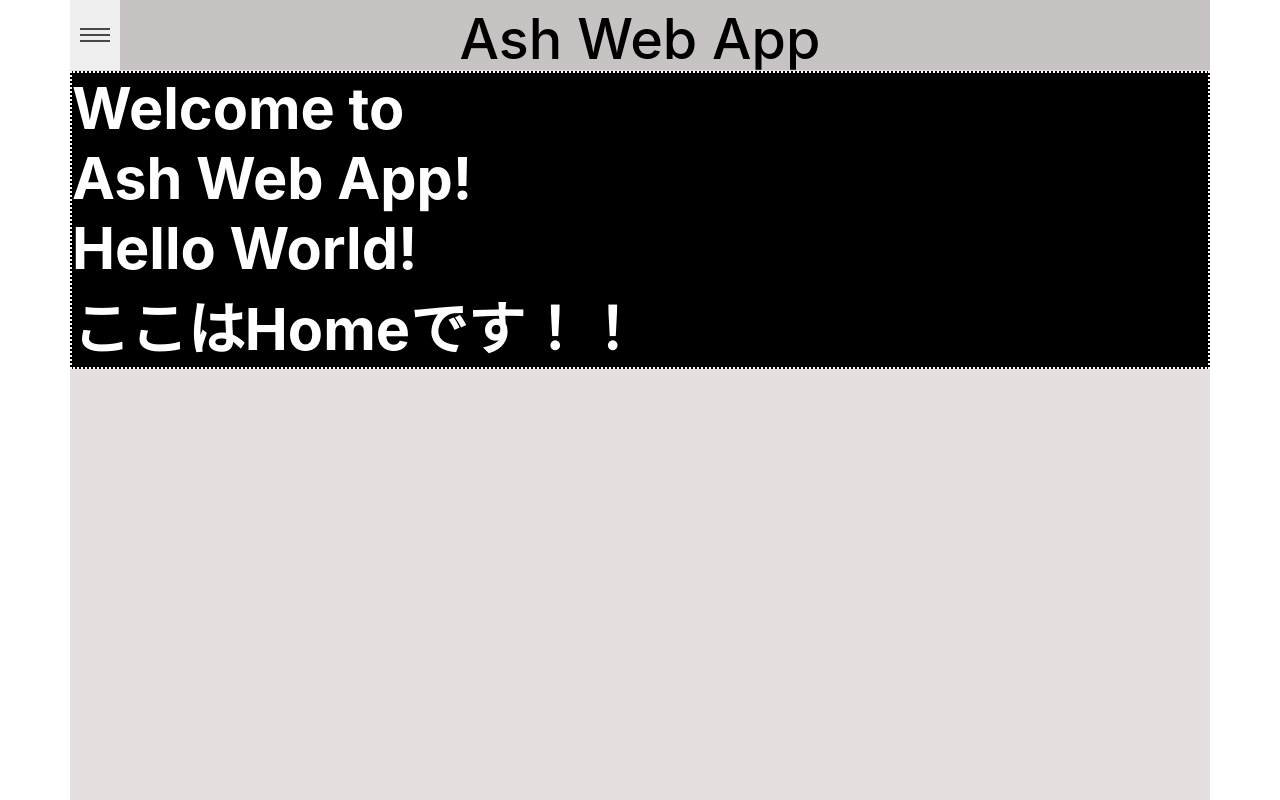
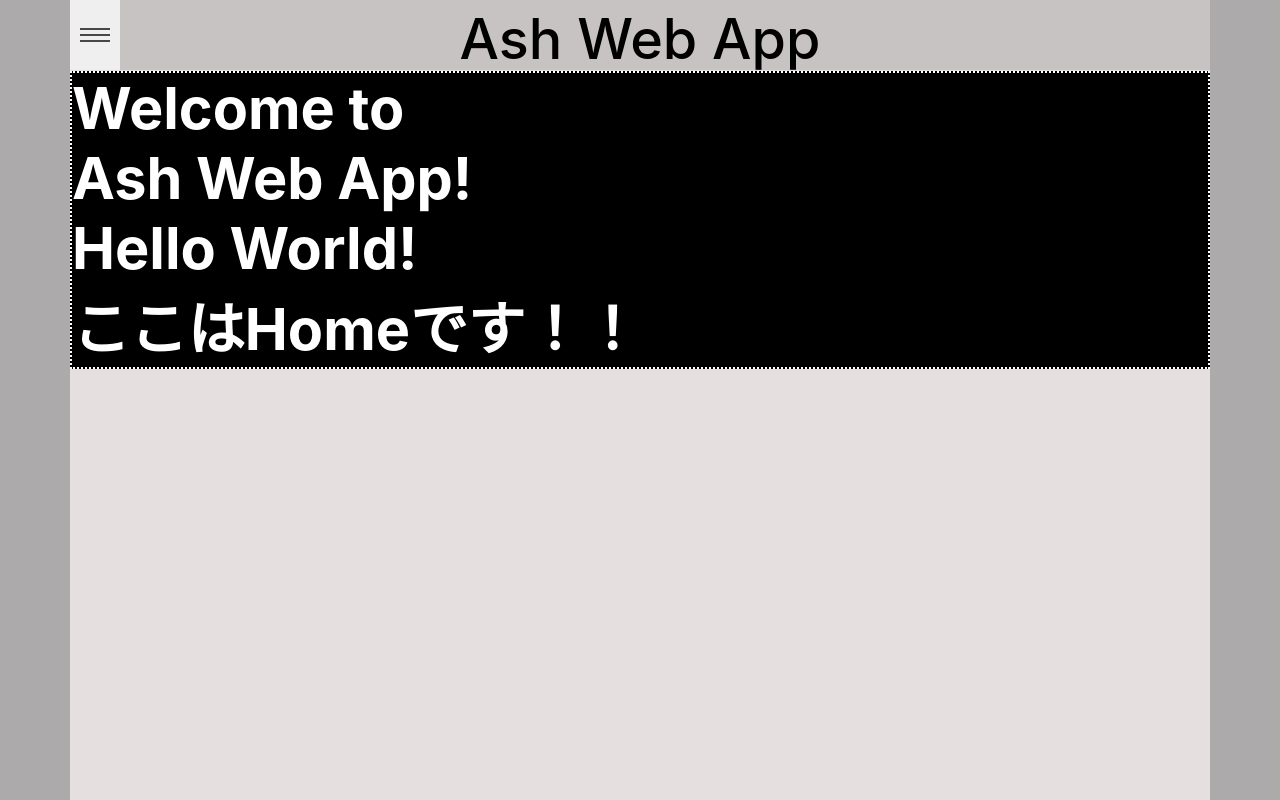
Before and after one commit to Asahi1018/ash-blog, a Next.js app: page / in a window 1280 px wide. Built offline with nearby package versions, Linux system fonts and the light colour scheme.

Commit message:
mq コンテンツ外の背景色追加

```diff
--- a/src/styles/globals.scss
+++ b/src/styles/globals.scss
@@ -7,6 +7,7 @@ body {
     Ubuntu, Cantarell, Fira Sans, Droid Sans, Helvetica Neue, sans-serif;
   font-size: 1.2rem;
   word-wrap: break-word;
+  background-color: rgba(146, 143, 143,0.5);
 }
 
 
```
